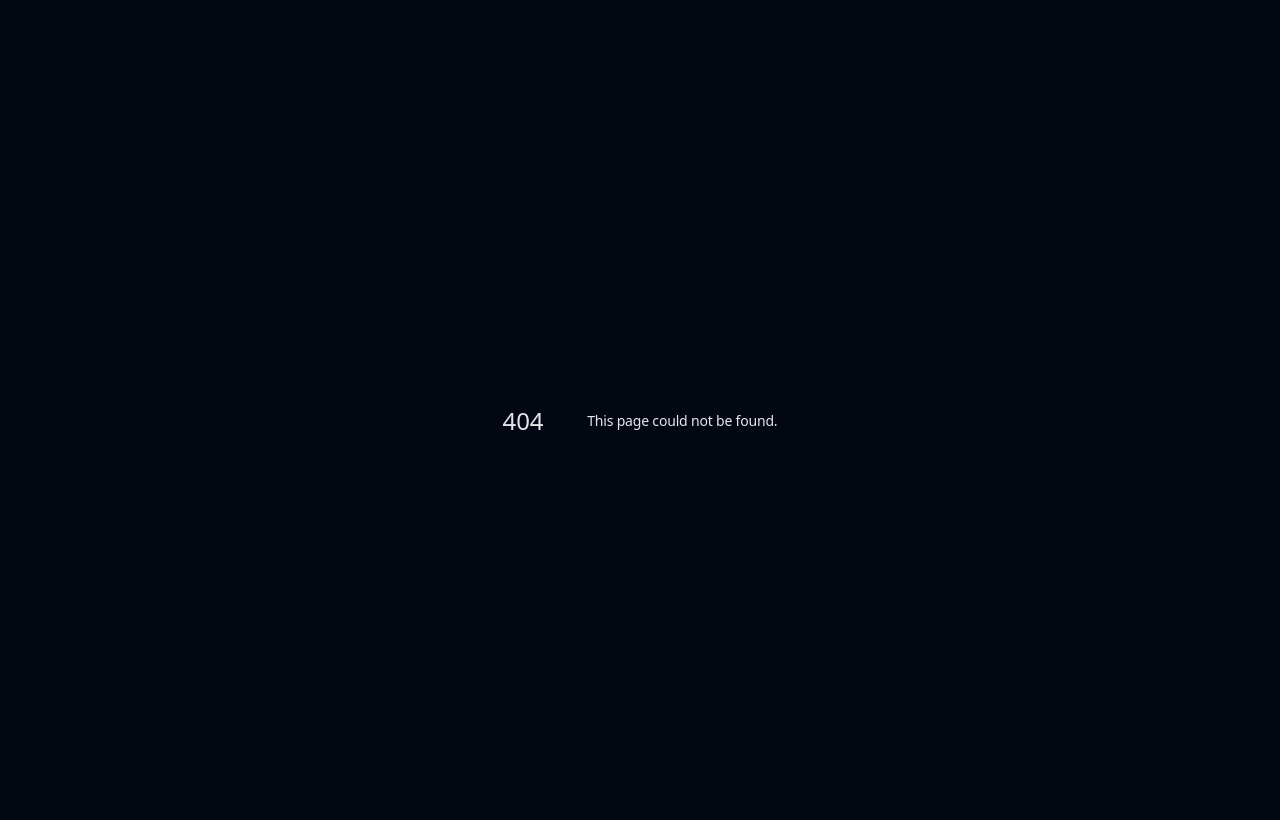
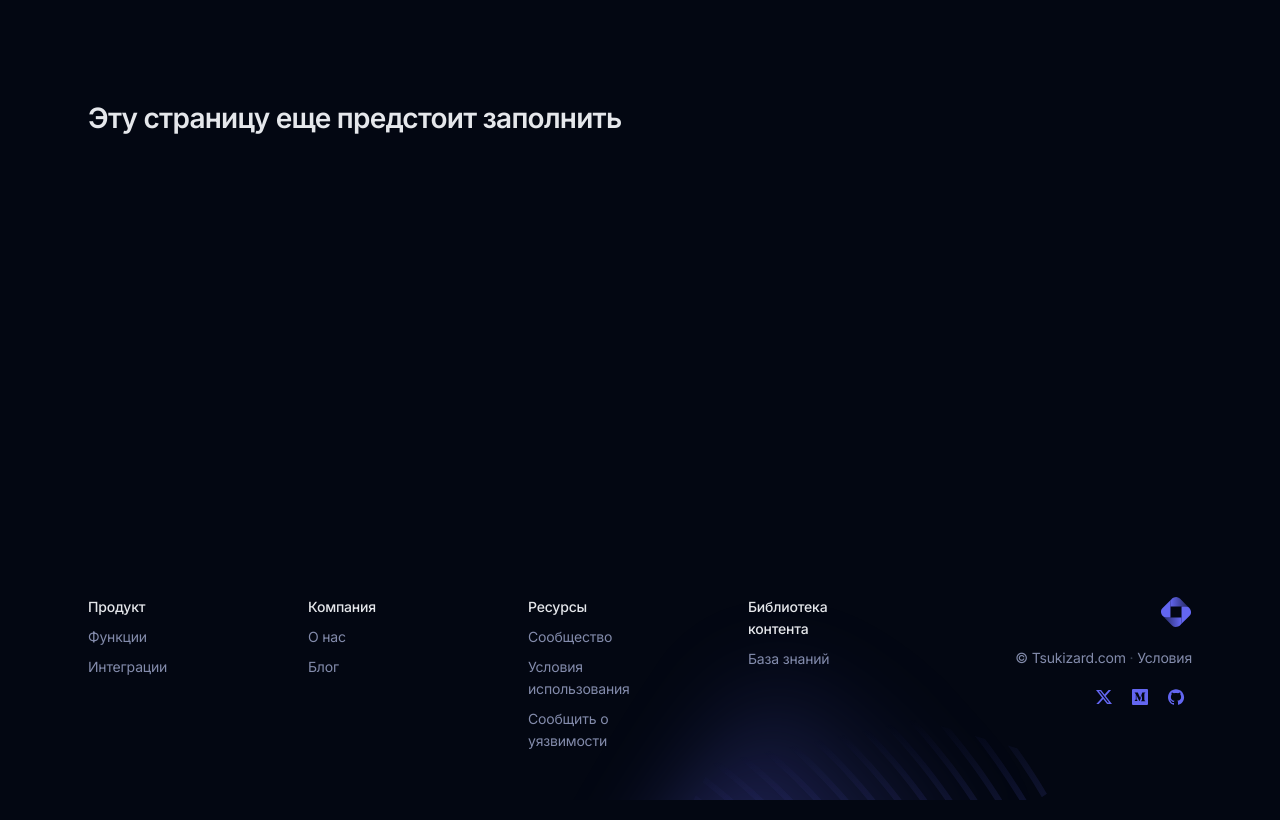
Before and after one commit to GoshaLetov/hacks-viral-frontend, a Next.js app: page /about-us in a window 1280 px wide. Before the commit this address had no page. Built offline with nearby package versions, Linux system fonts and the light colour scheme.

Commit message:
add pages. small refactoring

```diff
--- /dev/null
+++ b/app/(default)/about-us/page.tsx
@@ -0,0 +1,16 @@
+export const metadata = {
+  title: "About us - Tsukizard",
+  description: "Page description",
+};
+
+export default function AboutUs() {
+  return (
+    <section>
+      <div className="mx-auto max-w-6xl px-4 sm:px-6">
+        <div className="py-12 md:py-20">
+          <h1 className="text-3xl font-semibold">Эту страницу еще предстоит заполнить</h1>
+        </div>
+      </div>
+    </section>
+  );
+}
--- /dev/null
+++ b/app/(default)/blog/page.tsx
@@ -0,0 +1,16 @@
+export const metadata = {
+  title: "Blog - Tsukizard",
+  description: "Page description",
+};
+
+export default function Blog() {
+  return (
+    <section>
+      <div className="mx-auto max-w-6xl px-4 sm:px-6">
+        <div className="py-12 md:py-20">
+          <h1 className="text-3xl font-semibold">Эту страницу еще предстоит заполнить</h1>
+        </div>
+      </div>
+    </section>
+  );
+}
--- /dev/null
+++ b/app/(default)/community/page.tsx
@@ -0,0 +1,16 @@
+export const metadata = {
+  title: "Community - Tsukizard",
+  description: "Page description",
+};
+
+export default function Community() {
+  return (
+    <section>
+      <div className="mx-auto max-w-6xl px-4 sm:px-6">
+        <div className="py-12 md:py-20">
+          <h1 className="text-3xl font-semibold">Эту страницу еще предстоит заполнить</h1>
+        </div>
+      </div>
+    </section>
+  );
+}
--- /dev/null
+++ b/app/(default)/features/page.tsx
@@ -0,0 +1,16 @@
+export const metadata = {
+  title: "Features - Tsukizard",
+  description: "Page description",
+};
+
+export default function Features() {
+  return (
+    <section>
+      <div className="mx-auto max-w-6xl px-4 sm:px-6">
+        <div className="py-12 md:py-20">
+          <h1 className="text-3xl font-semibold">Эту страницу еще предстоит заполнить</h1>
+        </div>
+      </div>
+    </section>
+  );
+}
--- /dev/null
+++ b/app/(default)/integrations/page.tsx
@@ -0,0 +1,16 @@
+export const metadata = {
+  title: "Integrations - Tsukizard",
+  description: "Page description",
+};
+
+export default function Integrations() {
+  return (
+    <section>
+      <div className="mx-auto max-w-6xl px-4 sm:px-6">
+        <div className="py-12 md:py-20">
+          <h1 className="text-3xl font-semibold">Эту страницу еще предстоит заполнить</h1>
+        </div>
+      </div>
+    </section>
+  );
+}
--- /dev/null
+++ b/app/(default)/knowledge-base/page.tsx
@@ -0,0 +1,16 @@
+export const metadata = {
+  title: "Knowledge base - Tsukizard",
+  description: "Page description",
+};
+
+export default function KnowledgeBase() {
+  return (
+    <section>
+      <div className="mx-auto max-w-6xl px-4 sm:px-6">
+        <div className="py-12 md:py-20">
+          <h1 className="text-3xl font-semibold">Эту страницу еще предстоит заполнить</h1>
+        </div>
+      </div>
+    </section>
+  );
+}
--- /dev/null
+++ b/app/(default)/report-a-vulnerability/page.tsx
@@ -0,0 +1,16 @@
+export const metadata = {
+  title: "Report a vulnerability - Tsukizard",
+  description: "Page description",
+};
+
+export default function ReportAVulnerability() {
+  return (
+    <section>
+      <div className="mx-auto max-w-6xl px-4 sm:px-6">
+        <div className="py-12 md:py-20">
+          <h1 className="text-3xl font-semibold">Эту страницу еще предстоит заполнить</h1>
+        </div>
+      </div>
+    </section>
+  );
+}
--- /dev/null
+++ b/app/(default)/terms-of-service/page.tsx
@@ -0,0 +1,16 @@
+export const metadata = {
+  title: "Terms of service - Tsukizard",
+  description: "Page description",
+};
+
+export default function TermsOfService() {
+  return (
+    <section>
+      <div className="mx-auto max-w-6xl px-4 sm:px-6">
+        <div className="py-12 md:py-20">
+          <h1 className="text-3xl font-semibold">Эту страницу еще предстоит заполнить</h1>
+        </div>
+      </div>
+    </section>
+  );
+}
--- a/components/ui/footer.tsx
+++ b/components/ui/footer.tsx
@@ -22,74 +22,74 @@ export default function Footer() {
         <div className="grid grid-cols-2 justify-between gap-12 py-8 sm:grid-rows-[auto_auto] md:grid-cols-4 md:grid-rows-[auto_auto] md:py-12 lg:grid-cols-[repeat(4,minmax(0,140px))_1fr] lg:grid-rows-1 xl:gap-20">
           {/* 1st block */}
           <div className="space-y-2">
-            <h3 className="text-sm font-medium text-gray-200">Product</h3>
+            <h3 className="text-sm font-medium text-gray-200">Продукт</h3>
             <ul className="space-y-2 text-sm">
               <li>
                 <a
                   className="text-indigo-200/65 transition hover:text-indigo-500"
-                  href="#0"
+                  href="/features"
                 >
-                  Features
+                  Функции
                 </a>
               </li>
               <li>
                 <a
                   className="text-indigo-200/65 transition hover:text-indigo-500"
-                  href="#0"
+                  href="/integrations"
                 >
-                  Integrations
+                  Интеграции
                 </a>
               </li>
             </ul>
           </div>
           {/* 2nd block */}
           <div className="space-y-2">
-            <h3 className="text-sm font-medium text-gray-200">Company</h3>
+            <h3 className="text-sm font-medium text-gray-200">Компания</h3>
             <ul className="space-y-2 text-sm">
               <li>
                 <a
                   className="text-indigo-200/65 transition hover:text-indigo-500"
-                  href="#0"
+                  href="/about-us"
                 >
-                  About us
+                  О нас
                 </a>
               </li>
               <li>
                 <a
                   className="text-indigo-200/65 transition hover:text-indigo-500"
-                  href="#0"
+                  href="/blog"
                 >
-                  Blog
+                  Блог
                 </a>
               </li>
             </ul>
           </div>
           {/* 3rd block */}
           <div className="space-y-2">
-            <h3 className="text-sm font-medium text-gray-200">Resources</h3>
+            <h3 className="text-sm font-medium text-gray-200">Ресурсы</h3>
             <ul className="space-y-2 text-sm">
               <li>
                 <a
                   className="text-indigo-200/65 transition hover:text-indigo-500"
-                  href="#0"
+                  href="/community"
                 >
-                  Community
+                  Сообщество
                 </a>
               </li>
               <li>
                 <a
                   className="text-indigo-200/65 transition hover:text-indigo-500"
-                  href="#0"
+                  href="/terms-of-service"
                 >
-                  Terms of service
+                  Условия использования
                 </a>
               </li>
               <li>
                 <a
                   className="text-indigo-200/65 transition hover:text-indigo-500"
-                  href="#0"
+                  href="/report-a-vulnerability"
                 >
-                  Report a vulnerability
+                  Сообщить о уязвимости
                 </a>
               </li>
             </ul>
@@ -97,15 +97,15 @@ export default function Footer() {
           {/* 4th block */}
           <div className="space-y-2">
             <h3 className="text-sm font-medium text-gray-200">
-              Content Library
+              Библиотека контента
             </h3>
             <ul className="space-y-2 text-sm">
               <li>
                 <a
                   className="text-indigo-200/65 transition hover:text-indigo-500"
-                  href="#0"
+                  href="/knowledge-base"
                 >
-                  Knowledge base
+                  База знаний
                 </a>
               </li>
             </ul>
@@ -121,9 +121,9 @@ export default function Footer() {
                 <span className="text-gray-700"> · </span>
                 <a
                   className="text-indigo-200/65 transition hover:text-indigo-500"
-                  href="#terms"
+                  href="/terms-of-service"
                 >
-                  Terms
+                  Условия
                 </a>
               </p>
               <ul className="inline-flex gap-1">
@@ -160,7 +160,7 @@ export default function Footer() {
                 <li>
                   <a
                     className="flex items-center justify-center text-indigo-500 transition hover:text-indigo-400"
-                    href="#0"
+                    href="https://github.com/Vtmpas/hack_viral"
                     aria-label="Github"
                   >
                     <svg
--- a/components/video/clips.tsx
+++ b/components/video/clips.tsx
@@ -1,4 +1,5 @@
 import React, { useEffect, useState } from 'react';
+import Link from 'next/link';
 import VideoPlayer from "@/components/video/video-player";
 
 import Image from "next/image";
@@ -50,7 +51,7 @@ export default function Clips() {
     clips.forEach((clip, index) => {
       const link = document.createElement('a');
       link.href = clip.url;
-      link.download = `clip_${index + 1}.mp4`;
+      link.download = `${clip.meta.title || `clip_${index + 1}`}.mp4`; // Use title from metadata or fallback to default
       document.body.appendChild(link);
       link.click();
       document.body.removeChild(link);
@@ -76,9 +77,19 @@ export default function Clips() {
             <p className="text-lg text-indigo-200/65">
               Простой и элегантный интерфейс для быстрого начала работы с вертикальными видео. Сгенерируй яркий и
               запоминающийся контент за пару кликов.
+
             </p>
+            <br />
+            <br />
             {/* Buttons */}
-            <div className="mx-auto max-w-xs sm:flex sm:max-w-none sm:justify-center">
+            <div className="flex justify-center space-x-4 top-5">
+              <div data-aos="fade-up" data-aos-delay={600}>
+                <Link href="/"
+                className="btn relative w-full bg-gradient-to-b from-gray-800 to-gray-800/60 bg-[length:100%_100%] bg-[bottom] text-gray-300 before:pointer-events-none before:absolute before:inset-0 before:rounded-[inherit] before:border before:border-transparent before:[background:linear-gradient(to_right,theme(colors.gray.800),theme(colors.gray.700),theme(colors.gray.800))_border-box] before:[mask-composite:exclude_!important] before:[mask:linear-gradient(white_0_0)_padding-box,_linear-gradient(white_0_0)] hover:bg-[length:100%_150%] sm:w-auto"
+                >
+                    Обратно
+                </Link>
+              </div>
               <div data-aos="fade-up" data-aos-delay={400}>
                 <a
                     className="btn group mb-4 w-full bg-gradient-to-t from-indigo-600 to-indigo-500 bg-[length:100%_100%] bg-[bottom] text-white shadow-[inset_0px_1px_0px_0px_theme(colors.white/.16)] hover:bg-[length:100%_150%] sm:mb-0 sm:w-auto"
@@ -93,11 +104,11 @@ export default function Clips() {
                       -&gt;
                     </span>
                   </span>
-              </a>
+                </a>
               </div>
               <div data-aos="fade-up" data-aos-delay={600}>
                 <button
-                    className="btn relative w-full bg-gradient-to-b from-gray-800 to-gray-800/60 bg-[length:100%_100%] bg-[bottom] text-gray-300 before:pointer-events-none before:absolute before:inset-0 before:rounded-[inherit] before:border before:border-transparent before:[background:linear-gradient(to_right,theme(colors.gray.800),theme(colors.gray.700),theme(colors.gray.800))_border-box] before:[mask-composite:exclude_!important] before:[mask:linear-gradient(white_0_0)_padding-box,_linear-gradient(white_0_0)] hover:bg-[length:100%_150%] sm:ml-4 sm:w-auto"
+                    className="btn relative w-full bg-gradient-to-b from-gray-800 to-gray-800/60 bg-[length:100%_100%] bg-[bottom] text-gray-300 before:pointer-events-none before:absolute before:inset-0 before:rounded-[inherit] before:border before:border-transparent before:[background:linear-gradient(to_right,theme(colors.gray.800),theme(colors.gray.700),theme(colors.gray.800))_border-box] before:[mask-composite:exclude_!important] before:[mask:linear-gradient(white_0_0)_padding-box,_linear-gradient(white_0_0)] hover:bg-[length:100%_150%] sm:w-auto"
                     onClick={handleDownload}
                 >
                   Скачать
```
